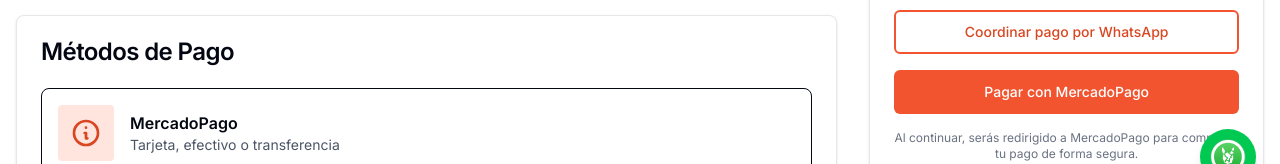
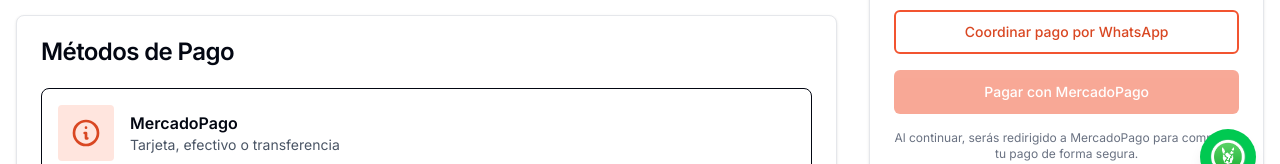
Before and after one commit to PBascones/pokemon-tcg-store, a Next.js app: page /checkout in a window 1280 px wide. Shown: the part 591-755 px from the top of the page. Built offline with nearby package versions, Linux system fonts and the light colour scheme; no server answers; sample sign-in values are in the browser's storage.

Commit message:
Disabled pago por mp

```diff
--- a/app/(store)/checkout/page.tsx
+++ b/app/(store)/checkout/page.tsx
@@ -367,7 +367,7 @@
                   type="submit"
                   className="w-full"
                   size="lg"
-                  disabled={loading || whatsappLoading}
+                  disabled={loading || whatsappLoading || true}
                 >
                   {loading ? (
                     <>
```
